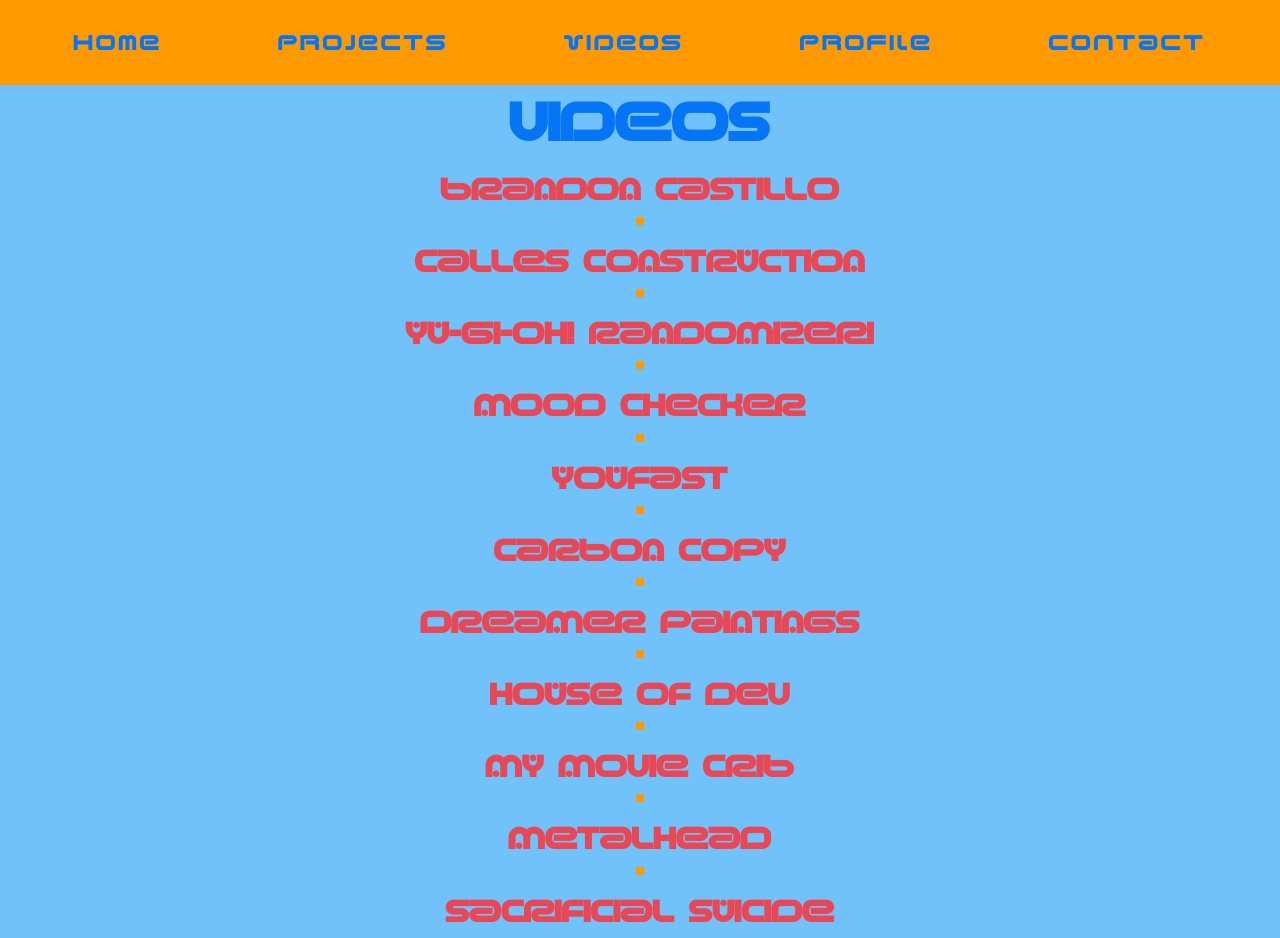
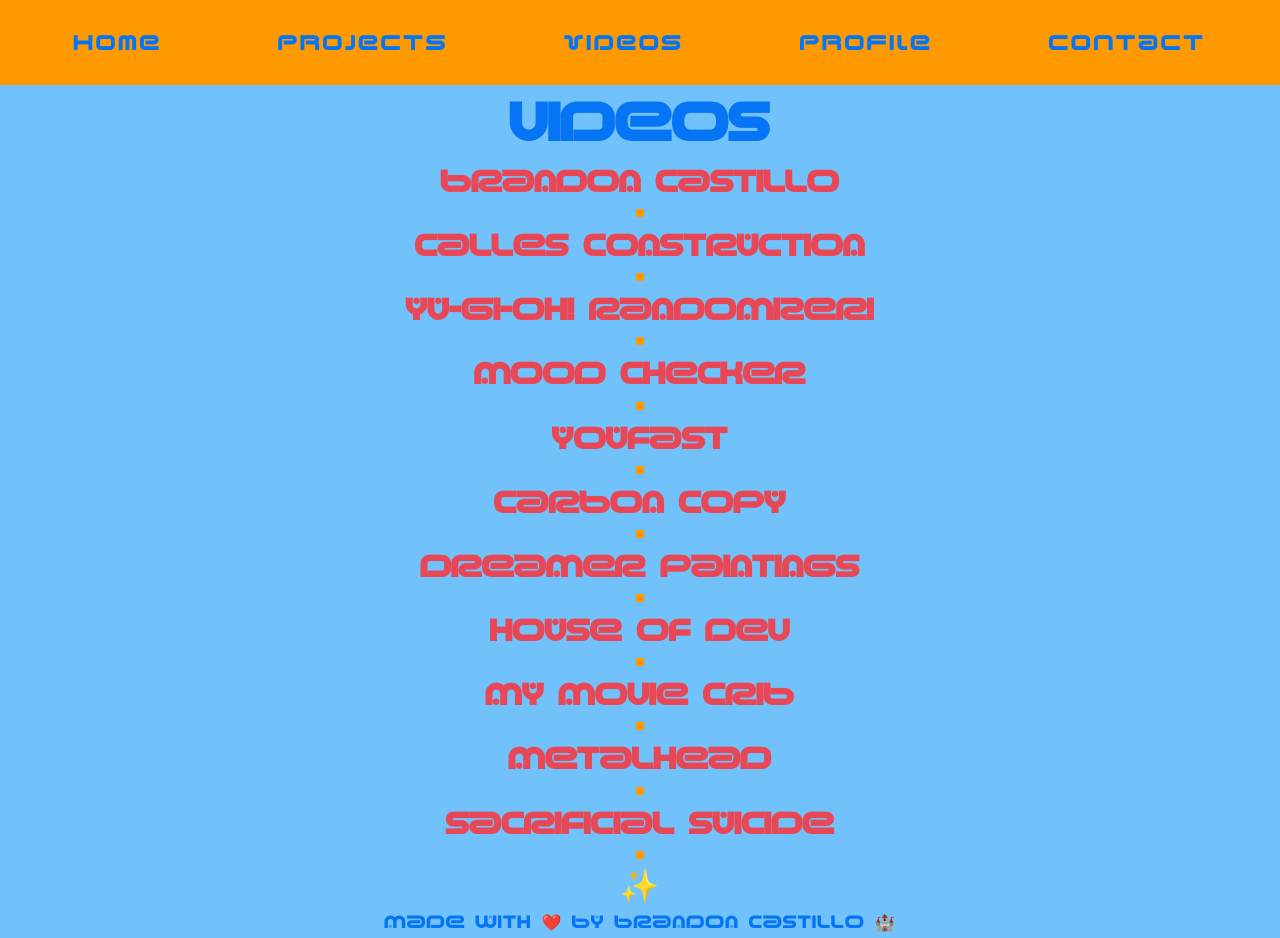
Before and after one commit to pibelanzallamas/brandon-portfolio, a React (Vite) app: page /videos in a window 1280 px wide. Shown: the top 938 px of the page. Built offline with nearby package versions, Linux system fonts and the light colour scheme.

Commit message:
UPDATE: New Projects: Brandon Castillo

```diff
--- a/src/components/Credits.jsx
+++ b/src/components/Credits.jsx
@@ -19,8 +19,8 @@ function Credits() {
       <p className="star">✨</p>
       <p className="credits">
         {lan
-          ? "Hecho con ❤️ por Brandon Castillo 🔥"
-          : "Made with ❤️ by Brandon Castillo 🔥"}
+          ? "Hecho con ❤️ por Brandon Castillo 🏰"
+          : "Made with ❤️ by Brandon Castillo 🏰"}
       </p>
       <div
         className={
--- a/src/components/Profile.jsx
+++ b/src/components/Profile.jsx
@@ -6,21 +6,22 @@ function Profile() {
   return (
     <main className="project-page">
       <h1>{esp ? <>Perfil</> : <>Profile</>}</h1>
+      <div className="profile-pic center">
+        <img src={"https://res.cloudinary.com/daynclfo8/image/upload/f_webp,q_80/v1750214101/pp-sin-fondo_t4p1qz.png"} loading="lazy" alt="profile-pic"></img>
+      </div>
       <section>
-        <div className="profile-pic center">
-          <img src={"https://res.cloudinary.com/daynclfo8/image/upload/f_webp,q_80/v1750214101/pp-sin-fondo_t4p1qz.png"} loading="lazy" alt="profile-pic"></img>
-        </div>
         <h2>bio</h2>
         <p className="profile-description">
           {esp ? (
             <>
               Nací en Argentina. Tengo una pasión por el diseño y la innovación.
-              Aprecio el valor de los productos bien elaborados.
+              {/* Aprecio el valor de los productos bien elaborados. */}
+              Aprecio el valor de los buenos productos.
             </>
           ) : (
             <>
-              I was born in Argentina. I have a passion for design and
-              innovation. I appreciate the value of well-crafted products.
+              I was born in Argentina. I have a passion for design and innovation.
+              I appreciate the value of well-crafted products.
             </>
           )}
         </p>
--- a/src/styles/_projects.sass
+++ b/src/styles/_projects.sass
@@ -1,7 +1,7 @@
 .project-page
   display: flex
   flex-direction: column
-  gap: 1.5rem
+  gap: 1rem
 
 .project-image
   width: 100%
--- a/src/styles/app.css
+++ b/src/styles/app.css
@@ -64,7 +64,7 @@ nav {
 .project-page {
   display: flex;
   flex-direction: column;
-  gap: 1.5rem;
+  gap: 1rem;
 }
 
 .project-image {
--- a/src/utils/projects.js
+++ b/src/utils/projects.js
@@ -6,10 +6,10 @@ const projects = [
     month: "Feb",
     author: "Brandon Castillo",
     image:
-      "https://res.cloudinary.com/daynclfo8/image/upload/f_webp,q_80/v1732610191/calles.png",
+      "https://res.cloudinary.com/daynclfo8/image/upload/f_webp,q_80/v1754251248/2025-08-03_17-00_hns8sk.png",
     web: "https://brandon-castillo.vercel.app/",
-    youtube: "mOV8O6jPwC4",
-    video: "https://www.youtube.com/watch?v=mOV8O6jPwC4",
+    youtube: "wb4fpWTEs9M",
+    video: "https://www.youtube.com/watch?v=wb4fpWTEs9M",
     github: "http://github.com/pibelanzallamas/brandon-castillo",
     description:
       "My own personal website, where I talk about myself, my experience, and update my latest videos.",
```
